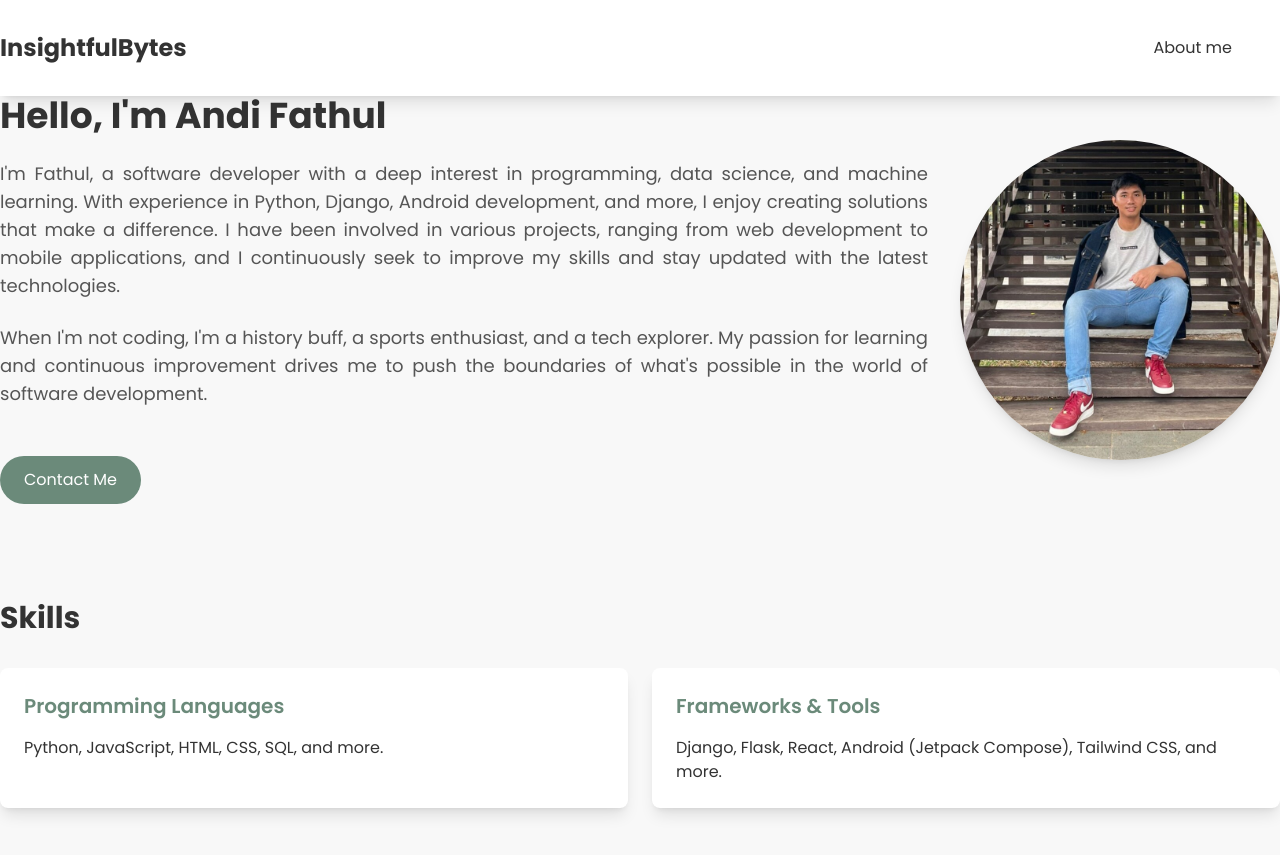
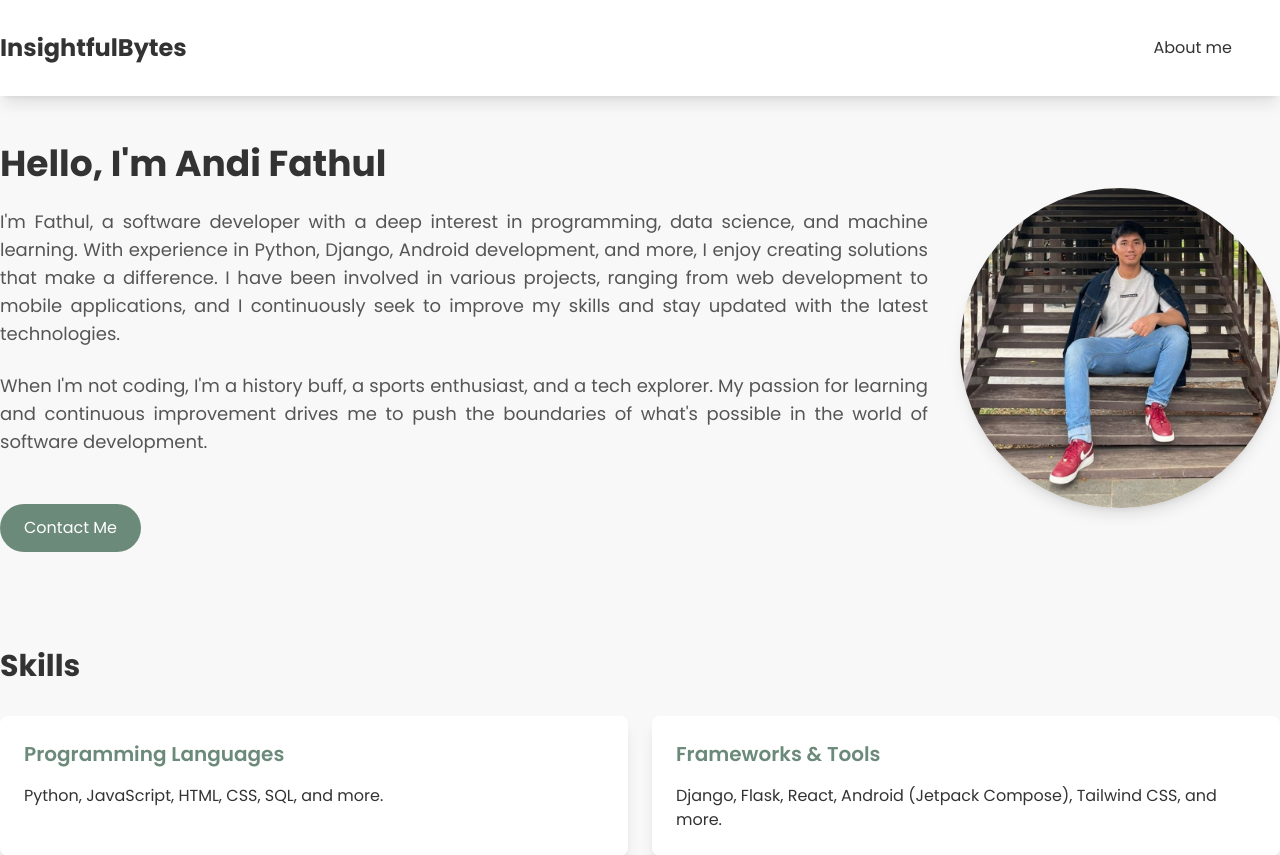
Before and after one commit to andifathulms/myblog, a Django app: page /about-me/ in a window 1280 px wide. Shown: the top 855 px of the page. Run offline with Django 5.2, Linux system fonts and the light colour scheme; data that the repository does not hold is empty; parts of the project's set-up code (start-up, migrations or seed data) failed here and were passed over; some libraries are stand-ins or nearby versions.

Commit message:
update margin

```diff
--- a/templates/about_me.html
+++ b/templates/about_me.html
@@ -2,7 +2,7 @@
 {% load static %}
 
 {% block content %}
-<section class="pt-24 pb-12 bg-[#F8F8F8]">
+<section class="pt-24 pb-12 bg-[#F8F8F8] mt-12">
     <div class="container mx-auto sm:max-w-full md:max-w-2xl lg:max-w-4xl xl:max-w-7xl">
         <div class="flex flex-col md:flex-row items-center">
             <div class="md:w-3/4 text-center md:text-left md:pr-8">
```
